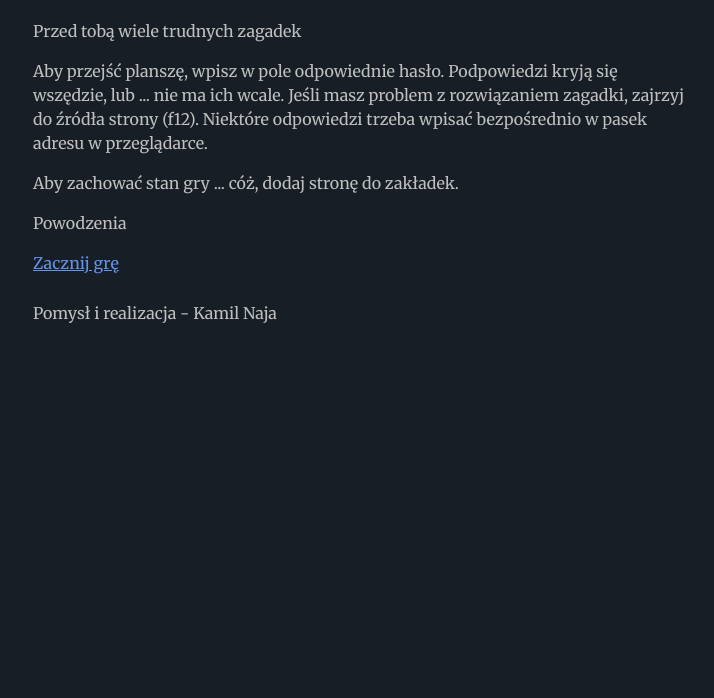
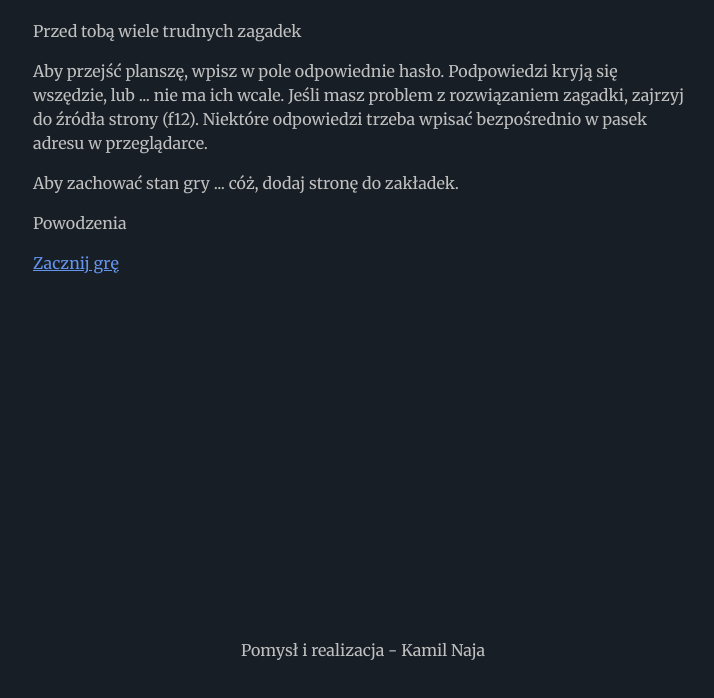
Before and after one commit to Kamilnaja/hardRiddle, a plain HTML site: page index.html in a window 1280 px wide. Shown: the part 90-788 px from the top of the page, without its empty margins (277-991 px from the left). Drawn offline with nearby package versions, Linux system fonts and the light colour scheme; some packages are replaced by stand-ins of ours.

Commit message:
changes on design

```diff
--- a/sass/screen.scss
+++ b/sass/screen.scss
@@ -4,9 +4,11 @@ h2 {
   text-transform: uppercase;
   font-family: "Open Sans", "Calibri", sans-serif;
 }
+
 a {
   color: cornflowerblue;
 }
+
 body {
   background-color: $motive;
   color: silver;
@@ -45,9 +47,6 @@ html {
 }
 
 footer {
-  bottom: 0;
-  padding-left: 20px;
-  padding-right: 20px;
   max-width: 700px;
   margin: 0 auto;
 }
@@ -61,11 +60,11 @@ footer {
   position: absolute;
   right: -200px;
   top: 200px;
-  color: black;
+  color: $motive;
   transition: 0.5s ease;
   cursor: pointer;
   &:hover {
-    color: lighten(black, 10%);
+    color: lighten($motive, 30%);
     cursor: default;
     font-size: 30px;
   }
@@ -86,3 +85,13 @@ footer {
   border-radius: 50%;
   vertical-align: middle;
 }
+
+body {
+  display: flex;
+  flex-flow: column;
+  min-height: 95vh;
+}
+
+main {
+  flex: 1
+}
```
Also changed, not shown: readme.md, stylesheets/screen.css.
